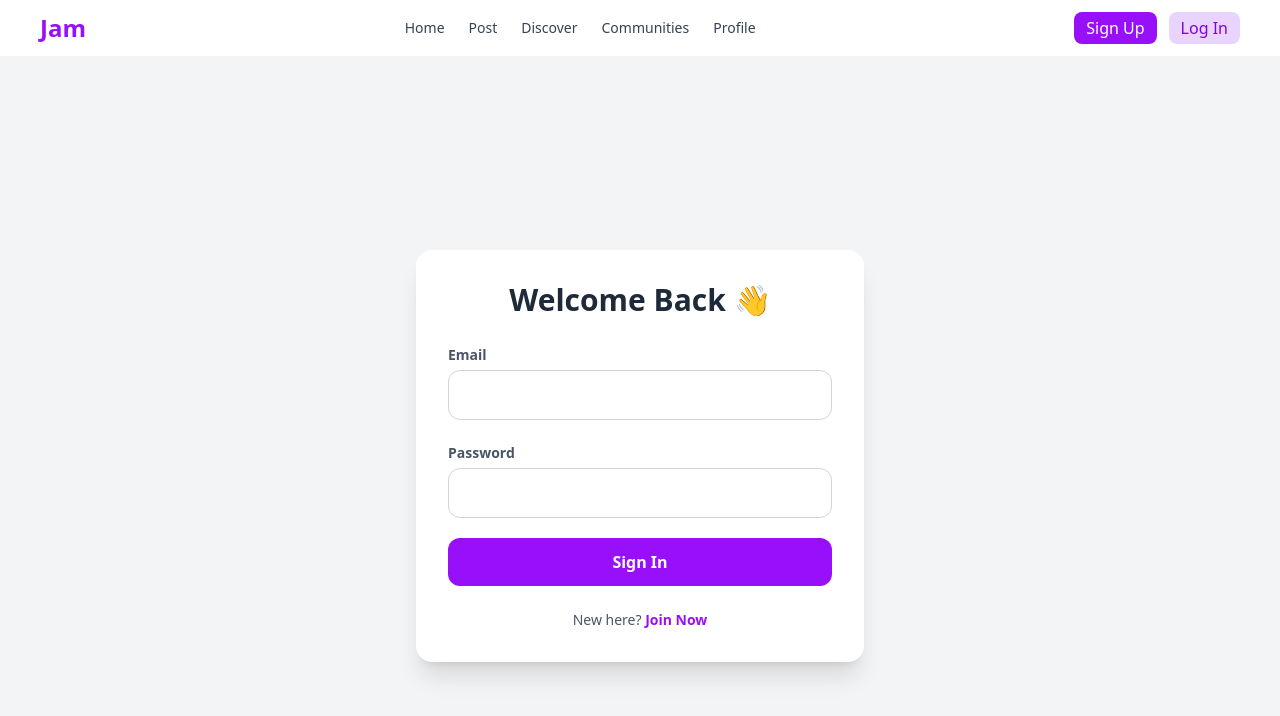
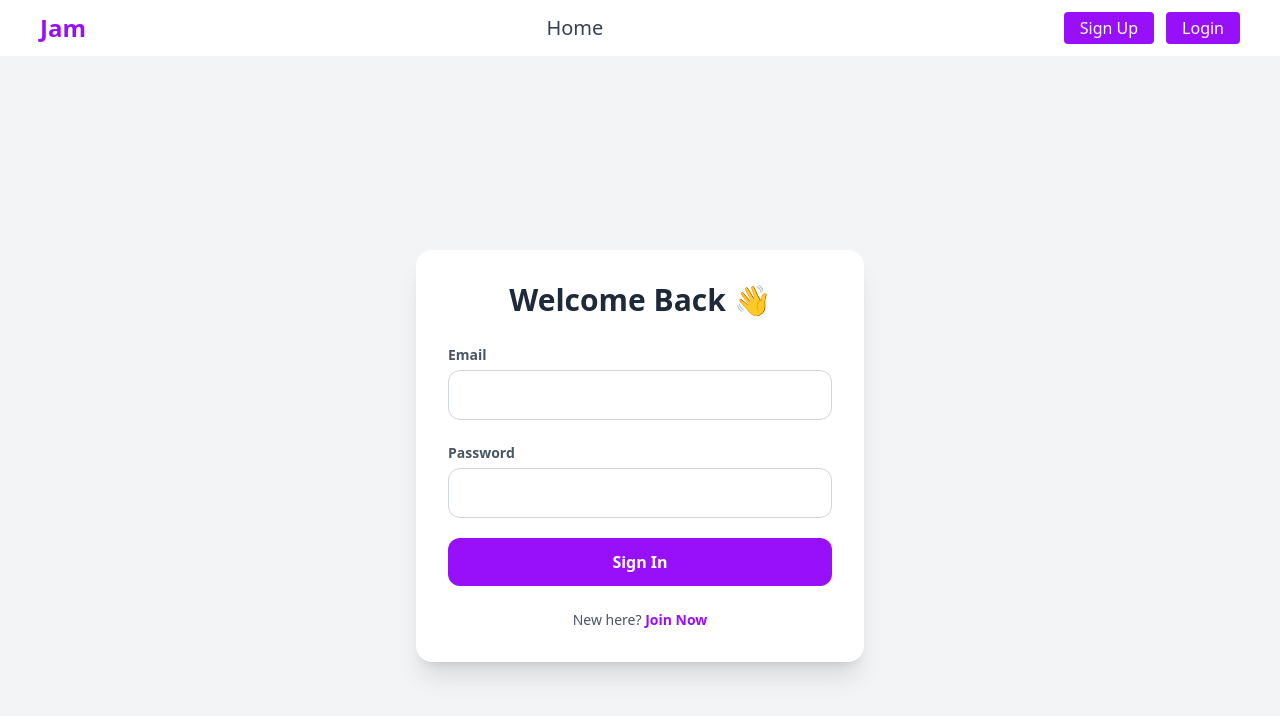
Before and after one commit to MeetDobariya98/Jam-App, a React (Vite) app: page /login in a window 1280 px wide. Shown: the top 716 px of the page. Built offline with nearby package versions, Linux system fonts and the light colour scheme.

Commit message:
navbar updated

```diff
--- a/src/Components/Home/Login.jsx
+++ b/src/Components/Home/Login.jsx
@@ -41,7 +41,7 @@ const Login = () => {
       alert("Login successful ✅");
 
       // ✅ Redirect to Discover (MATCHES App.jsx)
-      navigate("/discover");
+      navigate("/Post");
 
     } catch (err) {
       alert("Server error");
--- a/src/Components/Home/Navbar.jsx
+++ b/src/Components/Home/Navbar.jsx
@@ -1,18 +1,33 @@
-import React, { useState } from "react";
-import { Link } from "react-router-dom";
+import { Link, useNavigate } from "react-router-dom";
 
 const Navbar = () => {
-    const [open, setOpen] = useState(false);
+    const navigate = useNavigate();
+    const isLoggedIn = !!localStorage.getItem("token");
+
+    const handleLogout = () => {
+        localStorage.removeItem("token");
+        localStorage.removeItem("user");
+        navigate("/login");
+    };
 
     return (
         <nav className="w-full bg-white shadow-sm">
             <div className="flex items-center justify-between px-4 py-3 md:px-10">
 
+                {isLoggedIn && (
+                    <Link to={"/post"}>
+                        <h1 className="font-Pacifico text-purple-600 text-2xl font-bold">
+                            Jam
+                        </h1>
+                    </Link>
+                )}
+                {!isLoggedIn && (
                     <Link to={"/"}>
                         <h1 className="font-Pacifico text-purple-600 text-2xl font-bold">
                             Jam
                         </h1>
                     </Link>
+                )}
 
                 <button
                     className="md:hidden text-gray-600 text-2xl"
@@ -22,26 +37,43 @@ const Navbar = () => {
                 </button>
 
                 <div className="hidden md:flex gap-6 text-gray-700 text-sm">
-                    <Link className="hover:text-purple-600" to="/">Home</Link>
-                    <Link className="hover:text-purple-600" to="/Post">Post</Link>
-                    <Link className="hover:text-purple-600" to="/Discover">Discover</Link>
-                    <Link className="hover:text-purple-600" to="/Communities">Communities</Link>
-                    <Link className="hover:text-purple-600" to="/Profile">Profile</Link>
+                    {!isLoggedIn && (
+                        <>
+                            <Link to="/" className="hover:text-purple-600 text-xl">Home</Link>
+                        </>
+                    )}
+                    {isLoggedIn && (
+                        <>
+                            <Link to="/post" className="hover:text-purple-600">Post</Link>
+                            <Link to="/discover" className="hover:text-purple-600">Discover</Link>
+                            <Link to="/communities" className="hover:text-purple-600">Communities</Link>
+                            <Link to="/profile" className="hover:text-purple-600">Profile</Link>
+
+                        </>
+                    )}
 
                 </div>
 
                 <div className="hidden md:flex gap-3">
-                    <Link to="/signup">
-                        <button className="px-3 py-1 bg-purple-600 text-white rounded-lg hover:bg-purple-700 transition">
+                    {isLoggedIn && (
+                        <button
+                            onClick={handleLogout}
+                            className="bg-red-500 text-white px-4 py-1 rounded hover:bg-red-600"
+                        >
+                            Logout
+                        </button>
+                    )}
+                    {!isLoggedIn && (
+                        <>
+                            <Link
+                                to="/signup"
+                                className="bg-purple-600 text-white px-4 py-1 rounded hover:bg-purple-700"
+                            >
                                 Sign Up
-                        </button>
                             </Link>
-
-                    <Link to="/login">
-                        <button className="px-3 py-1 bg-purple-200 text-purple-700 rounded-lg hover:bg-purple-300 transition">
-                            Log In
-                        </button>
-                    </Link>
+                            <Link to="/login" className="bg-purple-600 text-white px-4 py-1 rounded hover:bg-purple-700">Login</Link>
+                        </>
+                    )}
                 </div>
             </div>
 
```
Also changed, not shown: src/App.jsx (+6 -6 lines). Lines whose indentation alone changed are shown as unchanged.
